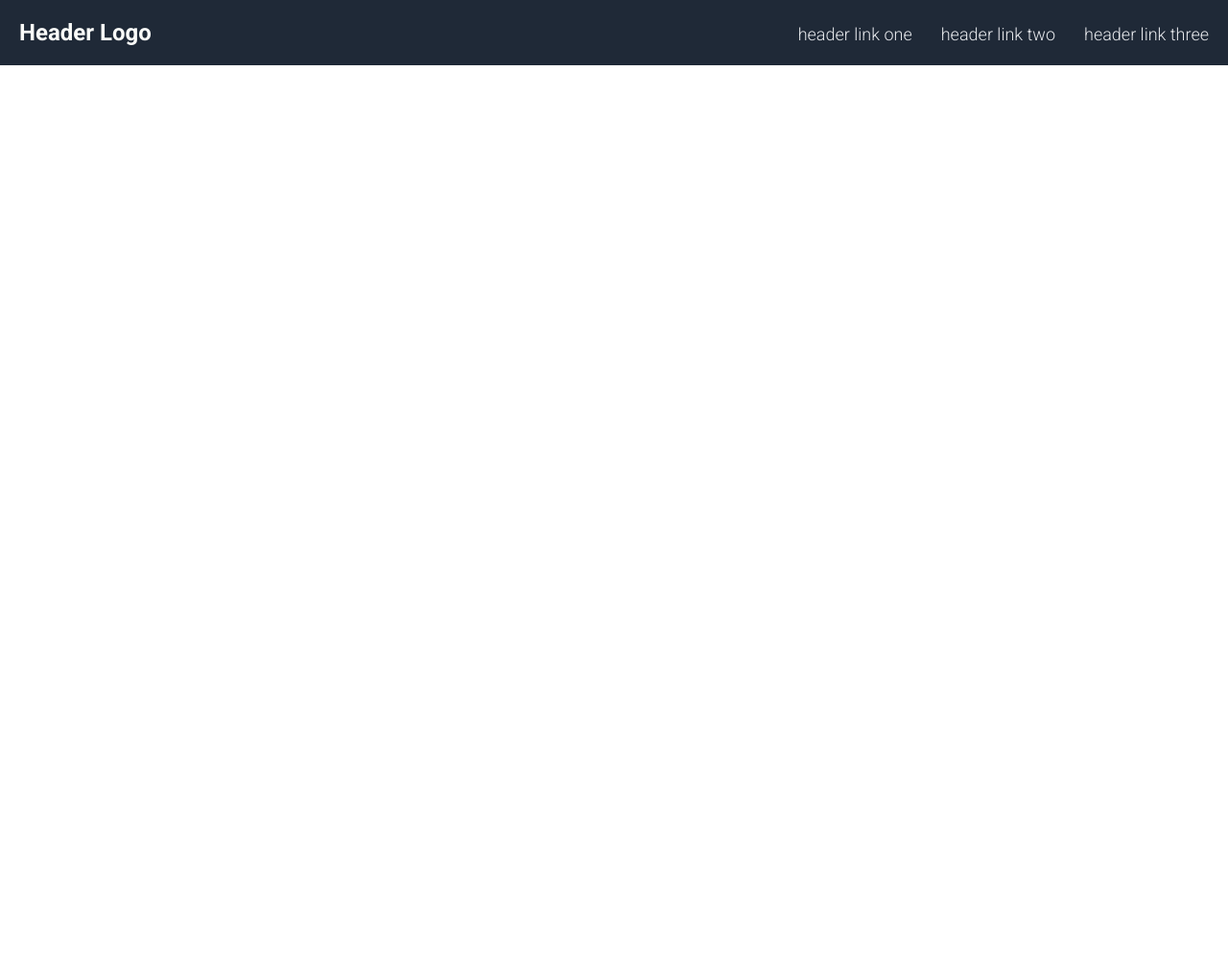
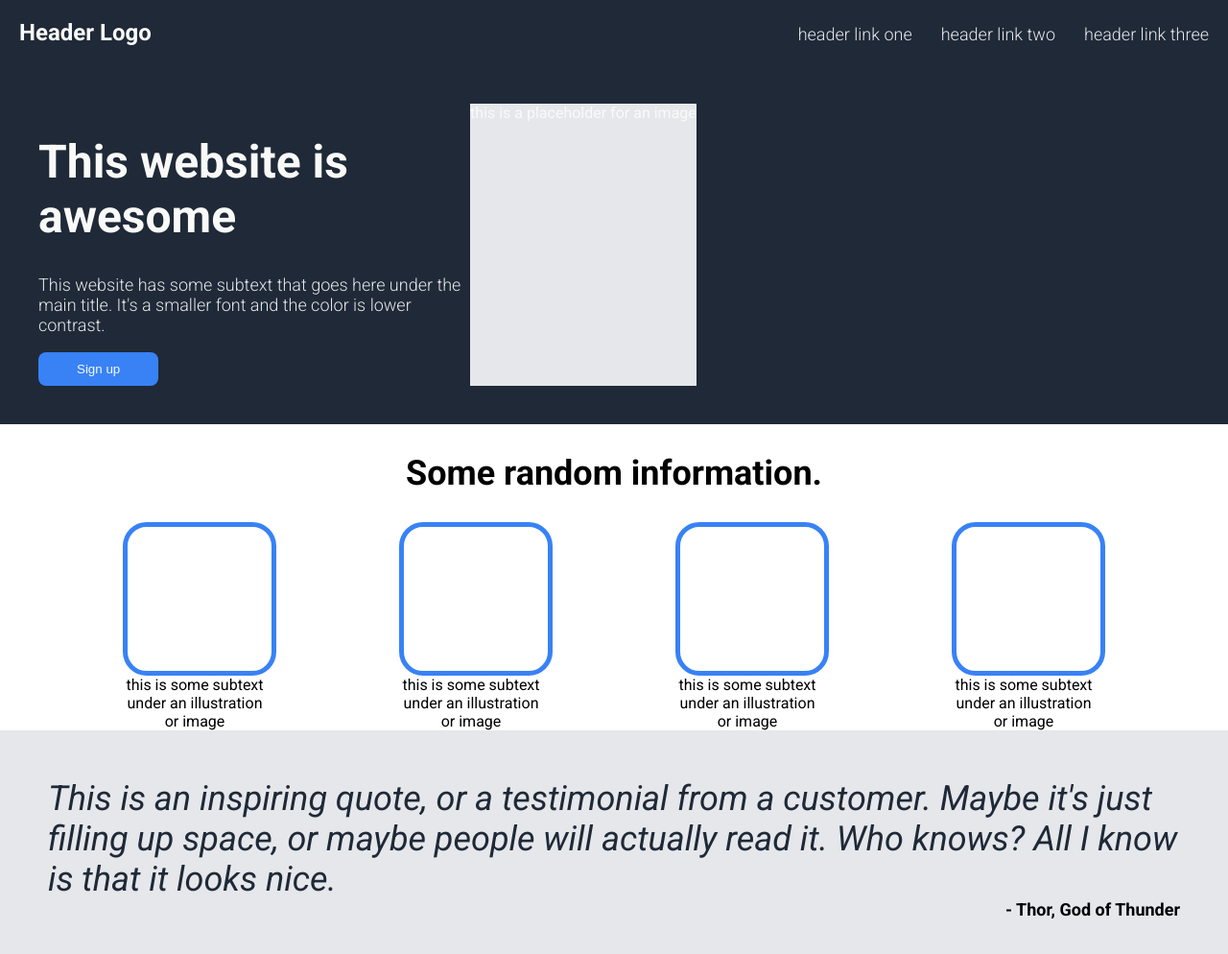
Before and after one commit to teresaflaitz/landing-page, a plain HTML site: page index.html in a window 1280 px wide. Shown: the whole page at 96% size. Before the commit the page ends 800 px from the top, so only its background shows below. Drawn offline with Linux system fonts and the light colour scheme.

Commit message:
Populated header, section-1, section-2, and quote

```diff
--- a/index.html
+++ b/index.html
@@ -18,16 +18,42 @@
         </div>
 
         <div class="section-1">
-
+            <div class="intro-text">
+                <h1>This website is awesome</h1>
+                <p>This website has some subtext that goes here under the main title. It's a smaller font and the color is lower contrast.</p>
+                <button>Sign up</button>
+            </div>
+            <div class="picture">this is a placeholder for an image</div>
         </div>
     </div>
 
     <div class="section-2">
-
+        <h2>Some random information.</h2>
+        <div class="boxes">
+            <div>
+                <div class="box"></div>
+                <div class="subtext">this is some subtext under an illustration or image</div>
+            </div>
+            <div>
+                <div class="box"></div>
+                <div class="subtext">this is some subtext under an illustration or image</div>
+            </div>
+            <div>
+                <div class="box"></div>
+                <div class="subtext">this is some subtext under an illustration or image</div>
+            </div>
+            <div>
+                <div class="box"></div>
+                <div class="subtext">this is some subtext under an illustration or image</div>
+            </div>
+        </div>
     </div>
 
     <div class="quote">
-
+        <div class="quote-text"><em>This is an inspiring quote, or a testimonial from a customer. Maybe it's just filling up space, or maybe people will actually read it. Who knows? All I know is that it looks nice.
+        </em></div>
+        <div class="quote-author">- Thor, God of Thunder
+        </div>
     </div>
 
     <div class="sign-up">
--- a/styles.css
+++ b/styles.css
@@ -2,7 +2,7 @@
 
 body {
     display: flex;
-    justify-content: column;
+    flex-direction: column;
     margin: 0;
     font-family: 'Roboto', sans-serif;
 }
@@ -12,6 +12,7 @@ body {
     flex-direction: column;
     flex-grow: 1;
     background-color: #1f2937;
+    color: #f9faf8;
 }
 
 .nav-bar {
@@ -19,8 +20,6 @@ body {
     flex-grow: 1;
     justify-content: space-between;
     padding: 20px;
-    background-color: #1f2937;
-    color: #f9faf8;
     font-size: 24px;
     font-weight:bold;
 }
@@ -30,25 +29,83 @@ body {
     margin: 0;
     padding: 0;
     gap: 30px;
+    /*font-weight: 300;*/
+}
+
+a, p {
+    text-decoration: none;
+    color: #e5e7eb;
+    font-size: 18px;
     font-weight: 300;
 }
 
-a {
-    text-decoration: none;
-    color: #e5e7eb;
-    font-size: 18px;
+.section-1 {
+    display: flex;
+    padding: 40px;
 }
 
-.section-1 {
+.intro-text {
+    max-width: 450px;
+}
 
+h1 {
+    font-size: 48px;
+    font-weight: extra-bold;
+}
+
+button {
+    color: inherit;
+    background-color: #3882f6;
+    border-radius: 8px;
+    border: none;
+    padding: 10px 40px;
+}
+
+.picture {
+    background-color: #e5e7eb;
 }
 
 .section-2 {
 
 }
 
+h2 {
+    text-align: center;
+    font-size: 36px;
+}
+
+.boxes {
+    display: flex;
+    justify-content: space-evenly;
+}
+
+.box {
+    border: 5px solid #3882f6;
+    width: 150px;
+    height: 150px;
+    border-radius: 25px;
+}
+
+.subtext {
+    text-align: center;
+    max-width: 150px;
+}
+
 .quote {
+    background-color: #E5E7EB;
+    padding: 50px;
+}
 
+.quote-text {
+    font-size: 36px;
+    color: #1f2937;
+    font-weight: light;
+}
+
+.quote-author {
+    font-size: 18px;
+    font-weight: bold;
+    text-align: right;
 }
 
 .sign-up {
```
